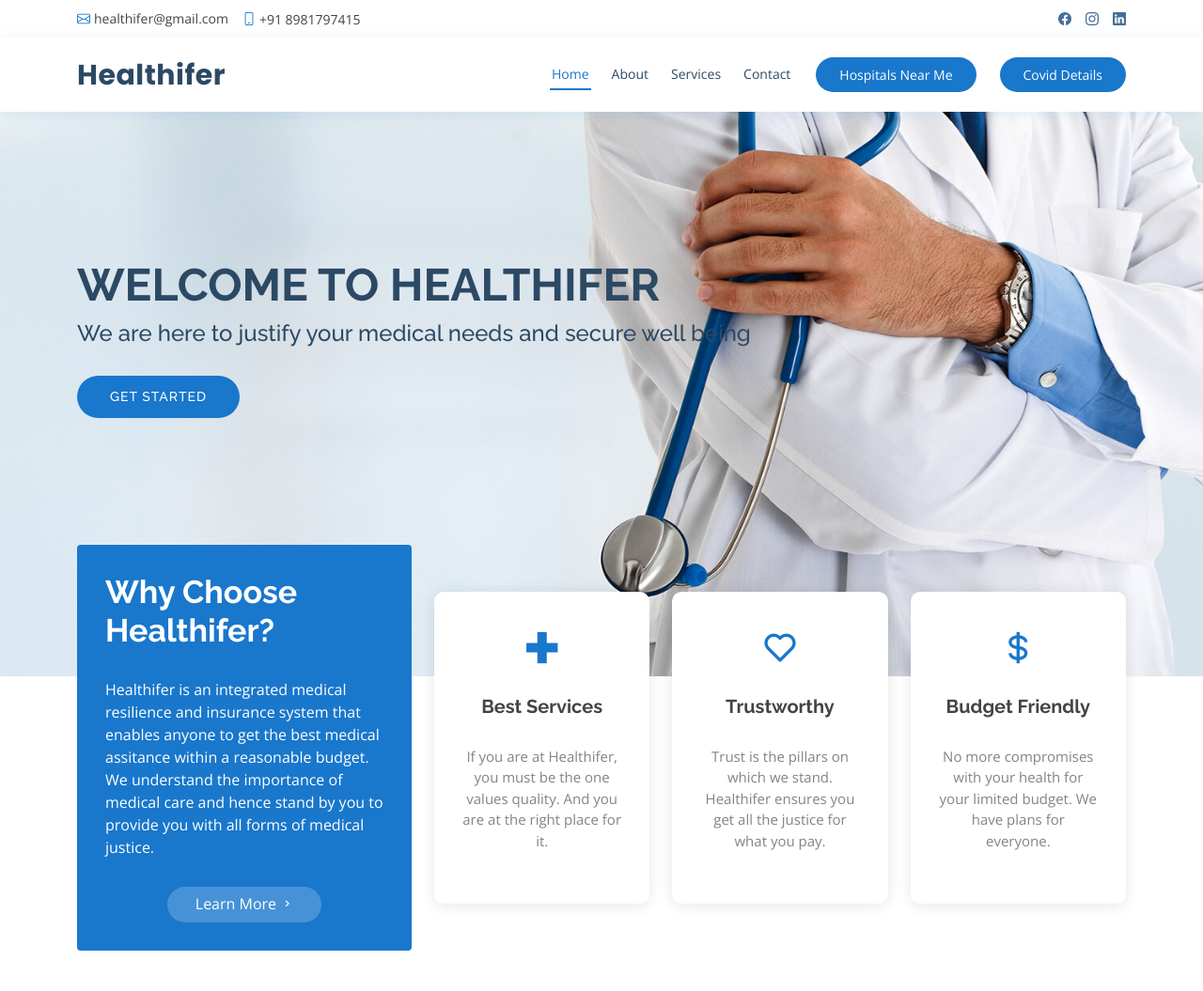
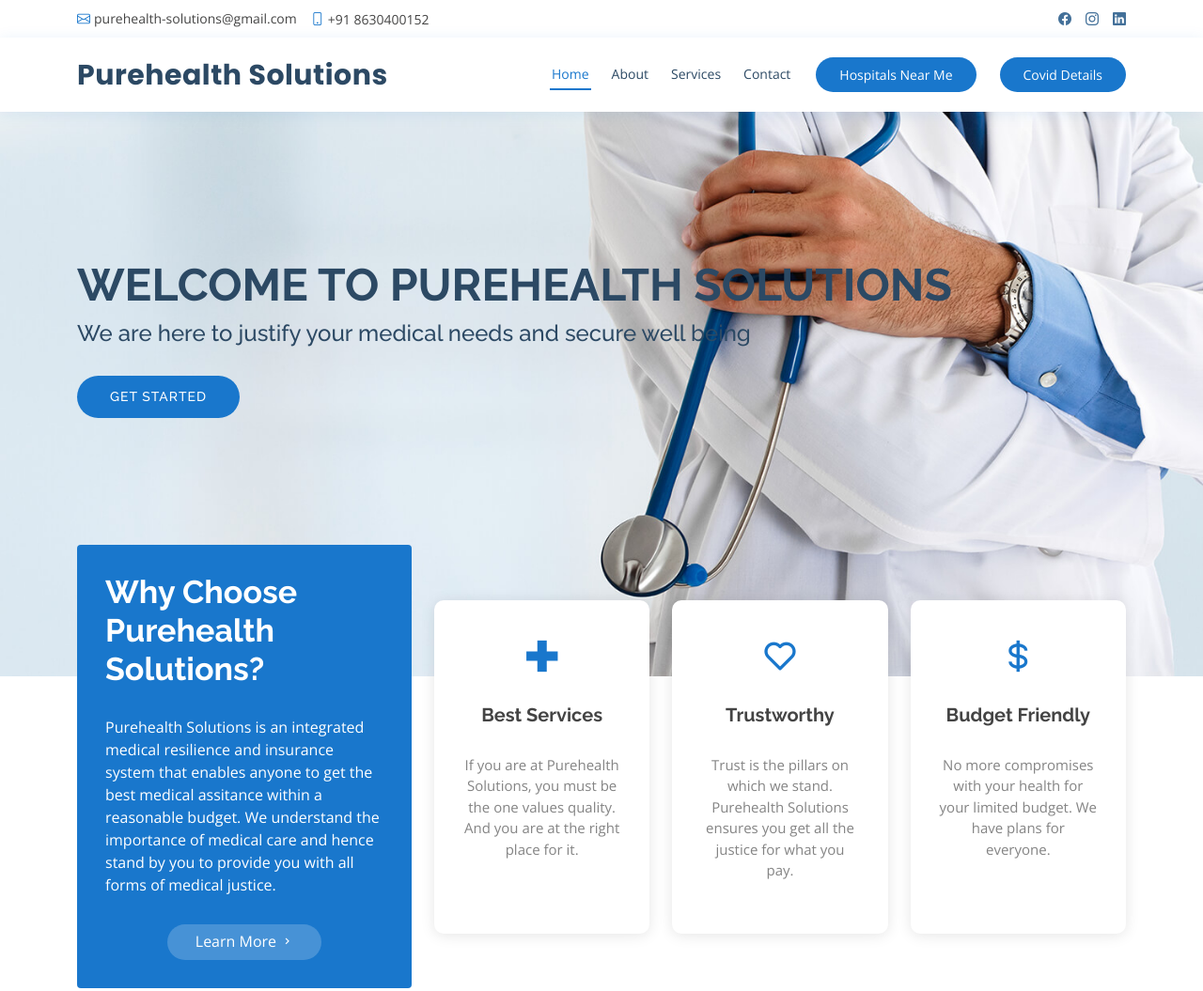
Before and after one commit to Deveshagrawal1454/Purehealth-Solutions, a plain HTML site: page index.html in a window 1280 px wide. Shown: the top 1055 px of the page at 94% size. Drawn offline with nearby package versions, Linux system fonts and the light colour scheme; some icons are missing.

Commit message:
Update index.html

```diff
--- a/index.html
+++ b/index.html
@@ -5,7 +5,7 @@
   <meta charset="utf-8">
   <meta content="width=device-width, initial-scale=1.0" name="viewport">
 
-  <title>Healthifer</title>
+  <title>Purehealth Solutions</title>
   <meta content="" name="description">
   <meta content="" name="keywords">
 
@@ -37,8 +37,8 @@
   <div id="topbar" class="d-flex align-items-center fixed-top">
     <div class="container d-flex justify-content-between">
       <div class="contact-info d-flex align-items-center">
-        <i class="bi bi-envelope"></i> <a href="mailto:contact@example.com">healthifer@gmail.com</a>
-        <i class="bi bi-phone"></i> +91 8981797415
+        <i class="bi bi-envelope"></i> <a href="mailto:contact@example.com">purehealth-solutions@gmail.com</a>
+        <i class="bi bi-phone"></i> +91 8630400152
       </div>
       <div class="d-none d-lg-flex social-links align-items-center">
         <a href="#" class="twitter"><i class="fa fas-book-medical"></i></a>
@@ -53,7 +53,7 @@
   <header id="header" class="fixed-top">
     <div class="container d-flex align-items-center">
 
-      <h1 class="logo me-auto"><a href="index.html">Healthifer</a></h1>
+      <h1 class="logo me-auto"><a href="index.html">Purehealth Solutions</a></h1>
       <!-- Uncomment below if you prefer to use an image logo -->
       <!-- <a href="index.html" class="logo me-auto"><img src="assets/img/logo.png" alt="" class="img-fluid"></a>-->
 
@@ -79,7 +79,7 @@
   <!-- ======= Hero Section ======= -->
   <section id="hero" class="d-flex align-items-center">
     <div class="container">
-      <h1>Welcome to Healthifer</h1>
+      <h1>Welcome to Purehealth Solutions</h1>
       <h2>We are here to justify your medical needs and secure well being</h2>
       <a href="#about" class="btn-get-started scrollto">Get Started</a>
     </div>
@@ -94,9 +94,9 @@
         <div class="row">
           <div class="col-lg-4 d-flex align-items-stretch">
             <div class="content">
-              <h3>Why Choose Healthifer?</h3>
+              <h3>Why Choose Purehealth Solutions?</h3>
               <p>
-                Healthifer is an integrated medical resilience and insurance system that enables anyone to get the best medical assitance within a reasonable budget. We understand the importance of medical care and hence stand by you to provide you with all forms of medical justice.
+                Purehealth Solutions is an integrated medical resilience and insurance system that enables anyone to get the best medical assitance within a reasonable budget. We understand the importance of medical care and hence stand by you to provide you with all forms of medical justice.
               </p>
               <div class="text-center">
                 <a href="#" class="more-btn">Learn More <i class="bx bx-chevron-right"></i></a>
@@ -110,14 +110,14 @@
                   <div class="icon-box mt-4 mt-xl-0">
                     <i class="bx bx-plus-medical"></i>
                     <h4>Best Services</h4>
-                    <p>If you are at Healthifer, you must be the one values quality. And you are at the right place for it.</p>
+                    <p>If you are at Purehealth Solutions, you must be the one values quality. And you are at the right place for it.</p>
                   </div>
                 </div>
                 <div class="col-xl-4 d-flex align-items-stretch">
                   <div class="icon-box mt-4 mt-xl-0">
                     <i class="bx bx-heart"></i>
                     <h4>Trustworthy</h4>
-                    <p>Trust is the pillars on which we stand. Healthifer ensures you get all the justice for what you pay.</p>
+                    <p>Trust is the pillars on which we stand. Purehealth Solutions ensures you get all the justice for what you pay.</p>
                   </div>
                 </div>
                 <div class="col-xl-4 d-flex align-items-stretch">
```
